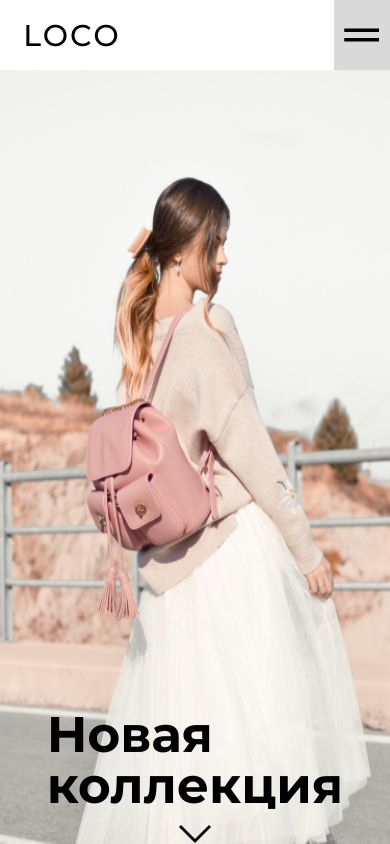
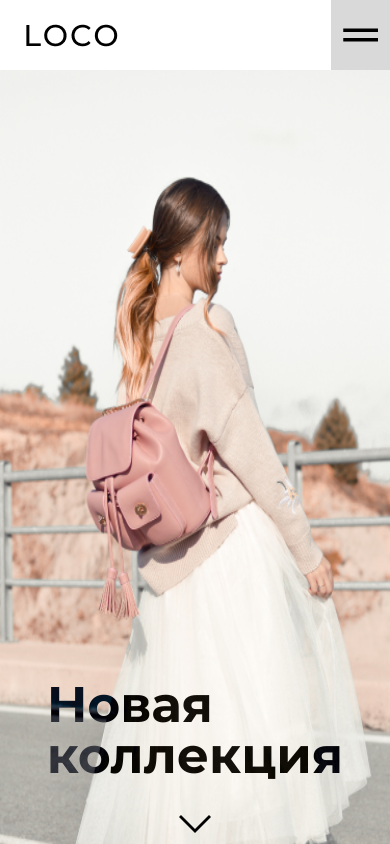
Before and after one commit to WebHeroSchool/loco-project, a plain HTML site: page index.html in a window 390 px wide. Drawn offline with nearby package versions, Linux system fonts and the light colour scheme.

Commit message:
styles.css

```diff
--- a/styles.css
+++ b/styles.css
@@ -13,16 +13,14 @@ body {
 }
 
 .promo {
-  min-height: 100vh;
   background: linear-gradient(to right, #000000 50%, #E5E5E5 50%);
-
 }
 
 .promo__container {
   background: linear-gradient(to right, #000000 461px, #E5E5E5 461px, #E5E5E5 100%);
   width: 100%;
   max-width: 1400px;
-  height: 100vh;
+  min-height: 100vh;
   margin: 0 auto;
   padding-right: 52px;
 
@@ -407,7 +405,7 @@ input[type=radio] {
   width: 44px;
   height: 12px;
 }
-@media screen and (max-width: 400px) {
+@media screen and (max-width: 480px) {
   .promo {
     background: none;
 
@@ -472,10 +470,10 @@ input[type=radio] {
   }
 
   .content__img--hidden {
-    display: inline-block;
-    max-width: 100%;
+    width: 100%;
     height: calc(100vh - 70px);
     vertical-align: middle;
+    overflow: cover;
 
   }
 
@@ -494,7 +492,7 @@ input[type=radio] {
     font-size: 50px;
     line-height: 51px;
     text-align: left;
-    bottom: 0;
+    bottom: 30px;
     left: 50%;
     transform: translateX(-50%);
 
@@ -503,7 +501,7 @@ input[type=radio] {
   .content__img--vector-mobile {
     display: inline-block;
     position: absolute;
-    bottom: 0;
+    bottom: 10px;
     left: 50%;
     transform: translateX(-50%);
 
@@ -521,3 +519,174 @@ input[type=radio] {
     display: none;
   }
 }
+@media screen and (max-width: 1400px) {
+  .content__title {
+    font-size: 60px;
+    line-height: 61px;
+    text-align: left;
+
+  }
+
+}
+@media screen and (max-width: 1200px) {
+  .promo__container {
+    width: 100%;
+    max-width: 1200px;
+    margin: 0 auto;
+
+  }
+
+  .promo__content {
+    flex-direction: column;
+    align-items: center;
+
+  }
+
+  .content__item {
+    margin: 0 auto;
+    width: 549px;
+
+  }
+
+  .content__item--img {
+    margin-bottom: 40px;
+  }
+
+  .content__title {
+    color: #E5E5E5;
+    mix-blend-mode: difference;
+    font-size: 80px;
+    line-height: 81px;
+    text-align: left;
+
+  }
+
+  .description {
+    color: #E5E5E5;
+    mix-blend-mode: difference;
+
+  }
+
+  .content__vector {
+    display: none;
+  }
+
+  .content__link {
+    color: #E5E5E5;
+    mix-blend-mode: difference;
+  }
+}
+@media screen and (max-width: 768px) {
+  .promo {
+    background: none;
+
+  }
+
+  .promo__container {
+    background: #E5E5E5;
+    width: 100%;
+    max-width: 768px;
+    margin: 0 auto;
+    padding-right: 0;
+
+  }
+
+  .header {
+    height: 70px;
+    padding: 0;
+
+  }
+
+  .header__container {
+    display: none;
+
+  }
+
+  .header__content {
+    background-color: #FFFFFF;
+    padding: 0 0 0 26px;
+    display: flex;
+    justify-content: flex-start;
+    align-items: center;
+    width: 100%;
+
+  }
+
+  .header__logo {
+    text-decoration: none;
+    padding-right: 0;
+
+  }
+
+  .header__logo_img {
+    display: none;
+  }
+
+  .header__logo_img--hidden {
+    display: inline-block;
+    vertical-align: middle;
+  }
+
+  .header__button--menu {
+    width: 70px;
+    height: 70px;
+
+  }
+
+  .promo__content {
+    flex-direction: column;
+    align-items: center;
+    margin-left: 0;
+
+  }
+
+  .promo__content {
+    flex-direction: column;
+    padding: 70px 0 0;
+
+  }
+
+  .content__img {
+    display: none;
+
+  }
+
+  .content__img--hidden {
+    display: inline-block;
+    width: 100%;
+    overflow: cover;
+    height: calc(100vh - 70px);
+    vertical-align: middle;
+
+  }
+
+  .content__item {
+    width: 100%;
+    margin: 0 auto;
+
+  }
+
+  .custom-select {
+    display: none;
+  }
+
+  .content__title {
+    font-size: 50px;
+    line-height: 51px;
+    text-align: left;
+
+  }
+
+  .content__vector {
+    display: none;
+  }
+
+  .footer__scroll {
+    display: none;
+  }
+
+  .social {
+    margin: 20px 0 0;
+  }
+
+}
```
